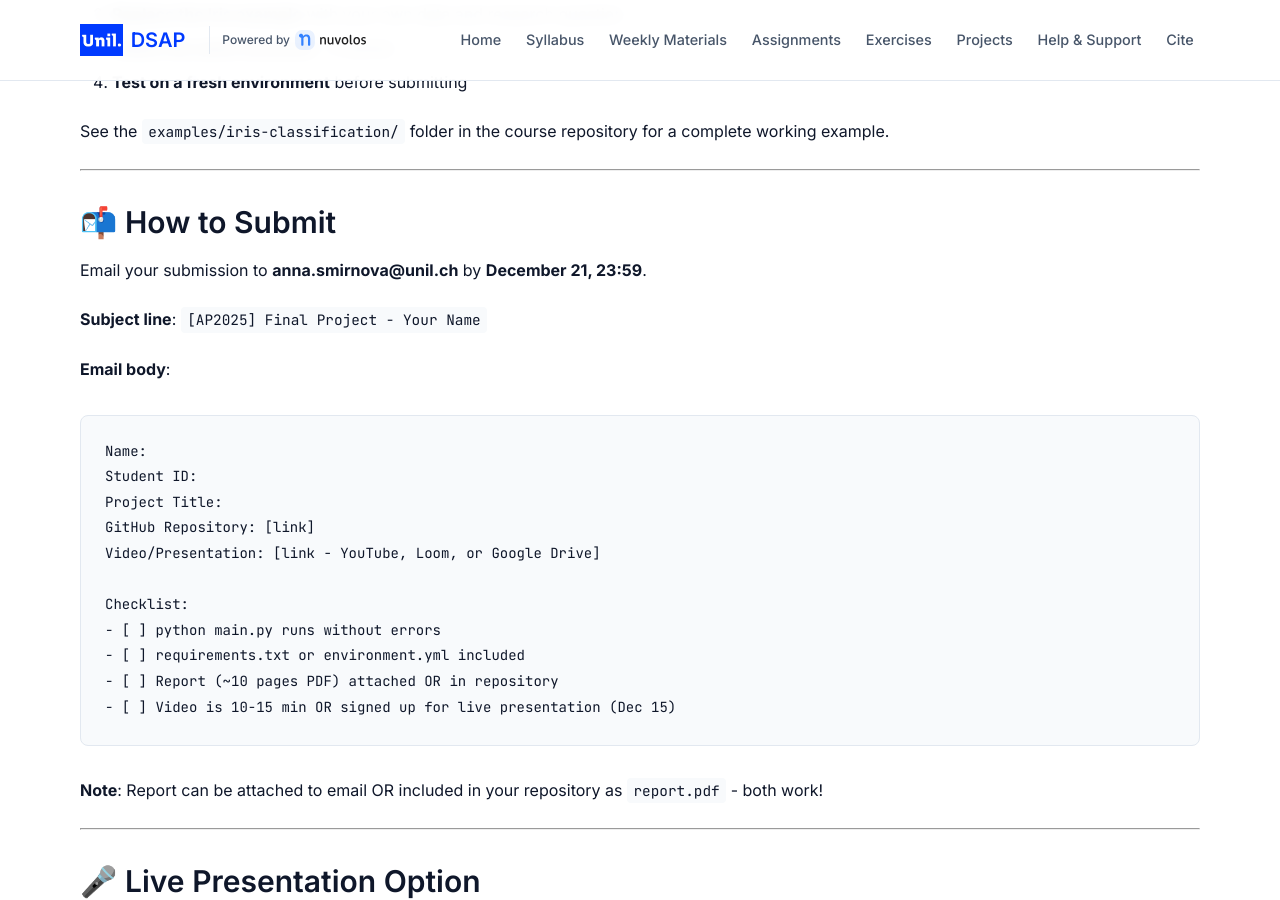
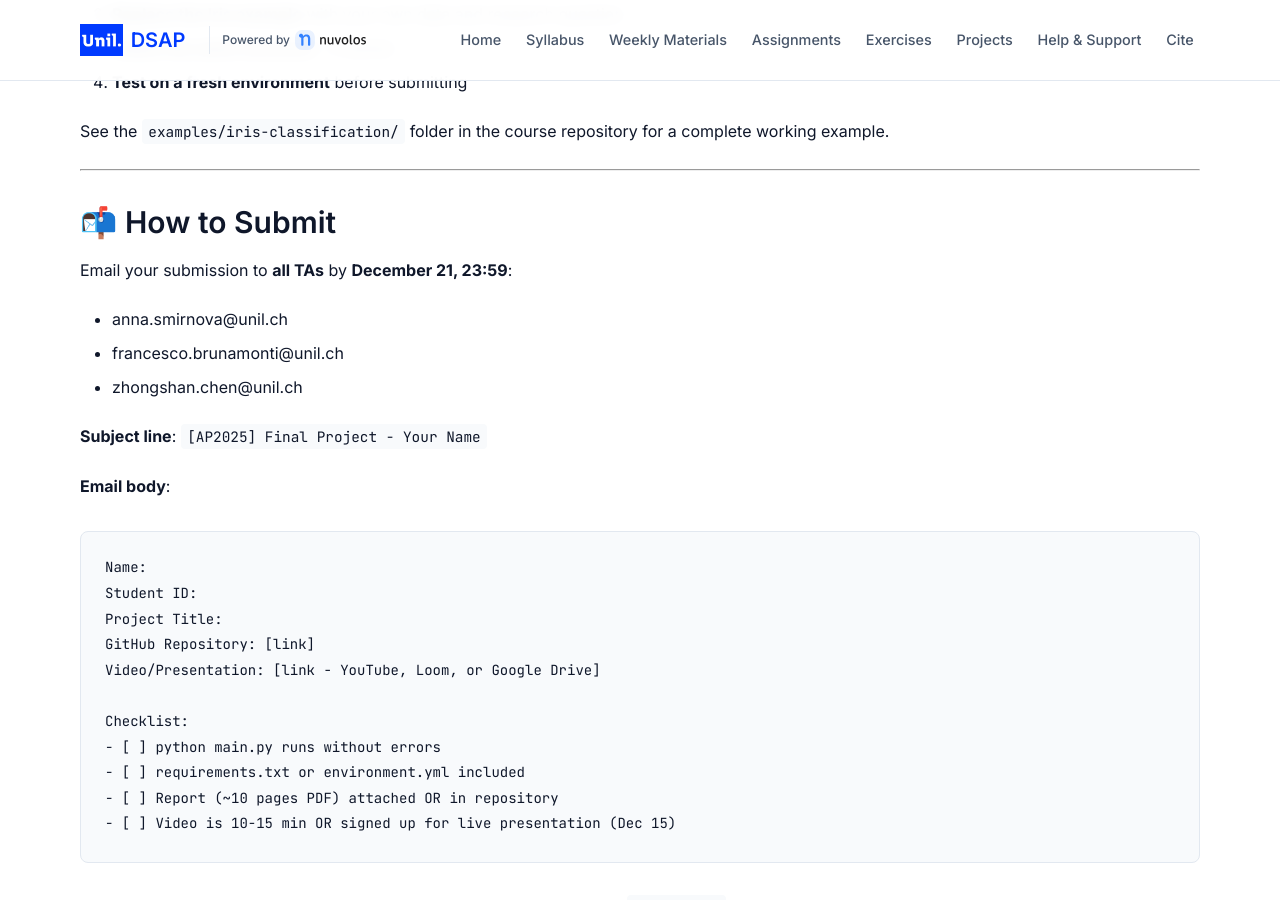
Before and after one commit to ap-unil-2025/course-materials, a Jekyll site: the page built from docs/INDIVIDUAL_PROJECT_RULES.md, in a window 1280 px wide and 900 px high, scrolled down 7441 px. Built offline with Jekyll 4.4.1, drawn with Linux system fonts in a browser that asks for light colours.

Commit message:
Fix TA emails for submission
🤖 Generated with [Claude Code](https://claude.com/claude-code)

Co-Authored-By: Claude <noreply@anthropic.com>

```diff
--- a/docs/INDIVIDUAL_PROJECT_RULES.md
+++ b/docs/INDIVIDUAL_PROJECT_RULES.md
@@ -236,7 +236,10 @@ See the `examples/iris-classification/` folder in the course repository for a co
 
 ## 📬 How to Submit
 
-Email your submission to **anna.smirnova@unil.ch** by **December 21, 23:59**.
+Email your submission to **all TAs** by **December 21, 23:59**:
+- anna.smirnova@unil.ch
+- francesco.brunamonti@unil.ch
+- zhongshan.chen@unil.ch
 
 **Subject line**: `[AP2025] Final Project - Your Name`
 
```
